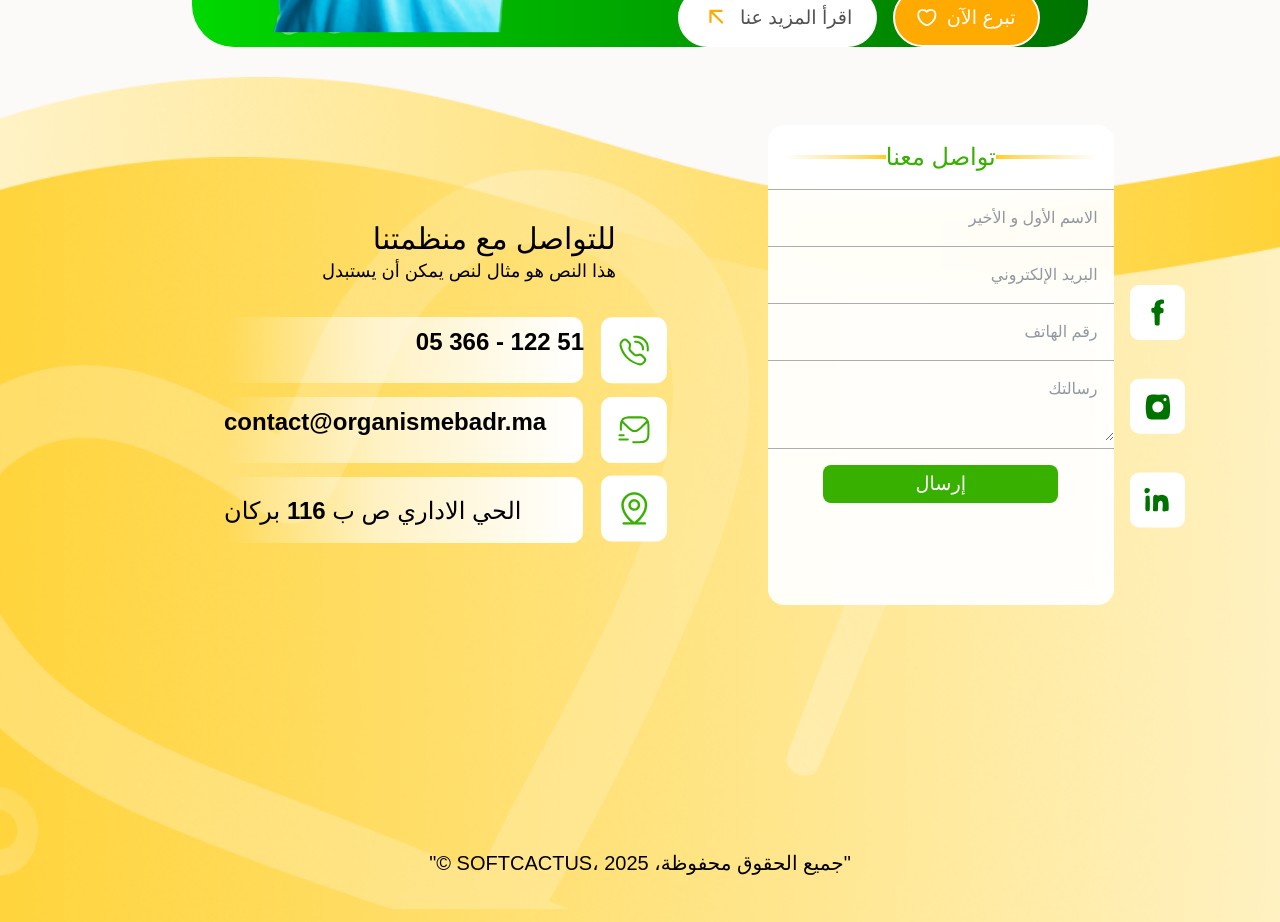
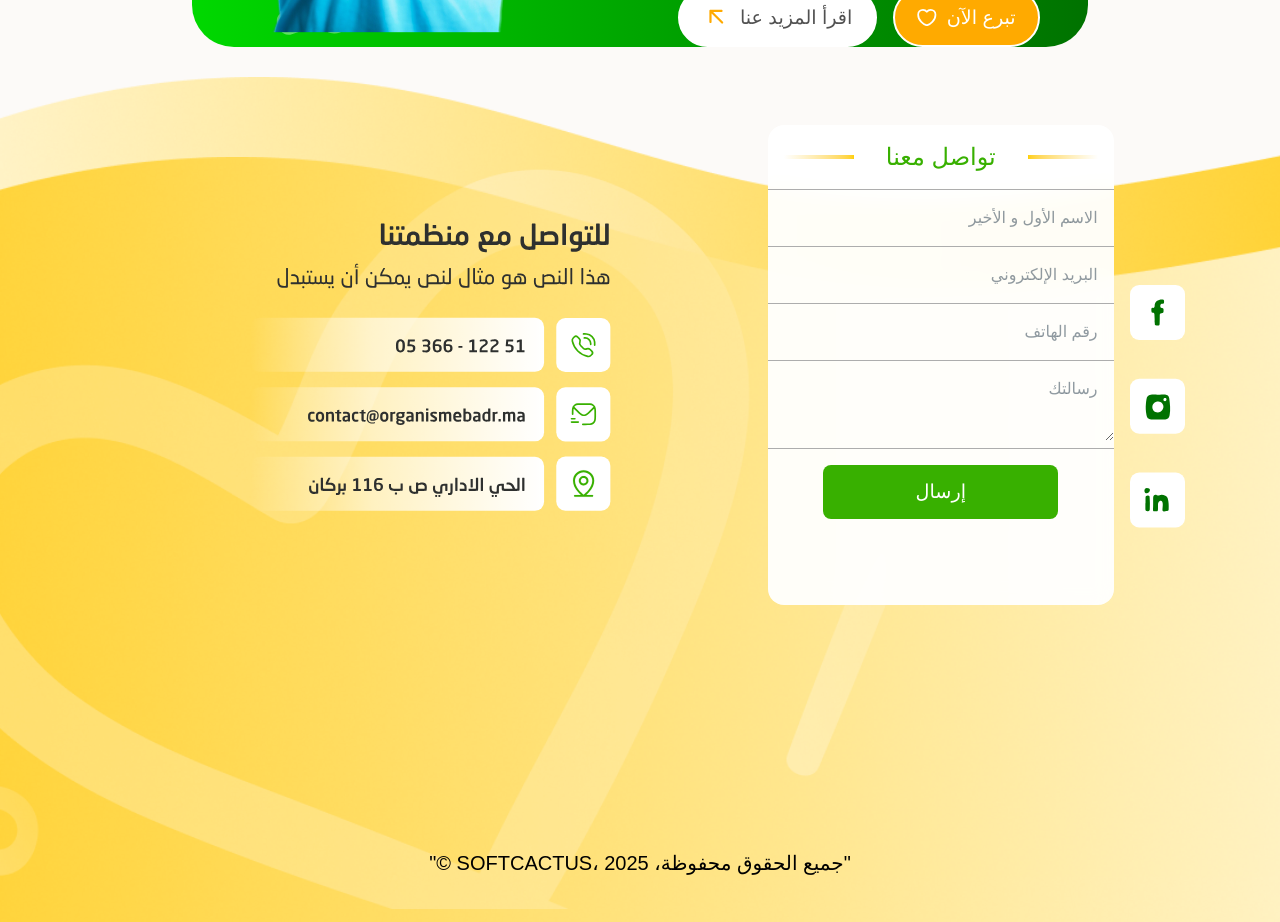
Before and after one commit to SOFT-CACTUS-INTERN/organisme-badr-web, a React (Vite) app in the folder FrontEnd/: page / in a window 1280 px wide. Shown: the part 5040-5962 px from the top of the page. Built offline with nearby package versions, Linux system fonts and the light colour scheme; a web font is replaced by a local one.

Commit message:
modification general ikram

```diff
--- a/FrontEnd/src/Components/Footer.jsx
+++ b/FrontEnd/src/Components/Footer.jsx
@@ -79,83 +79,21 @@ function Footer() {
           {/* Desktop Layout */}
           <div className='hidden lg:flex lg:w-[90%] lg:left-[10%] lg:relative lg:min-h-screen'>
             {/* Contact Info Section */}
-            <div className='w-[50%] z-10' style={{ marginTop: '4rem', padding: '2rem' }}>
-              <div className="title01 text-right !text-black" style={{ marginRight: '7.5rem', marginBottom: '-4rem' }}>
-                <h2 className='font-bold text-3xl mb-2 !text-black'>للتواصل مع منظمتنا</h2>
-                <p className='text-lg !text-black'>هذا النص هو مثال لنص يمكن أن يستبدل</p>
-              </div>
+            <div className='iconsFotter w-[50%] z-10' style={{ marginTop: '4rem', padding: '2rem' }}>
+                      <img src={footer} className='iconsnFotter'/>
 
-              <div className='iconsForm02 flex '>
-                {/* Left Icons */}
-                <div className='lg:w-[20%] lg:translate-x-90 ' style={{ marginTop: '0rem' }}>
-                  <img src={icon5} alt="icon5" className="" style={{ marginTop: '80px', padding: '1rem' }} />
-                  <img src={icon6} alt="icon6" className="" style={{ marginTop: '-20px', padding: '1rem' }} />
-                  <img src={icon7} alt="icon7" className="" style={{ marginTop: '-20px', padding: '1rem' }} />
-                </div>
-
-                {/* Contact Details */}
-                <div className='absolute flex flex-col bg-amber-900'>
-                  <div className='absolute top-64'>
-                    <svg width="360" height="67" viewBox="0 0 360 67" fill="none" xmlns="http://www.w3.org/2000/svg">
-                      <rect x="359.011" y="66.0898" width="358.286" height="66" rx="11.1615" transform="rotate(-180 359.011 66.0898)" fill="url(#paint0_linear_341_639)" />
-                      <defs>
-                        <linearGradient id="paint0_linear_341_639" x1="359.011" y1="99.0898" x2="717.297" y2="99.0898" gradientUnits="userSpaceOnUse">
-                          <stop stopColor="white" />
-                          <stop offset="0.58555" stopColor="white" stopOpacity="0.598321" />
-                          <stop offset="1" stopColor="white" stopOpacity="0" />
-                        </linearGradient>
-                      </defs>
-                    </svg>
-                    <span className="absolute inset-0 flex items-center ml-12 text-black font-semibold text-2xl">
-                      الحي الاداري ص ب 116 بركان
-                    </span>
-                  </div>
-
-                  <div className='absolute z-0 w-1/4 h-[50.04px] top-44 -ml-44'>
-                    <svg width="360" height="67" viewBox="0 0 360 67" fill="none" xmlns="http://www.w3.org/2000/svg">
-                      <rect x="359.011" y="66.0898" width="358.286" height="66" rx="11.1615" transform="rotate(-180 359.011 66.0898)" fill="url(#paint0_linear_341_639)" />
-                      <defs>
-                        <linearGradient id="paint0_linear_341_639" x1="359.011" y1="99.0898" x2="717.297" y2="99.0898" gradientUnits="userSpaceOnUse">
-                          <stop stopColor="white" />
-                          <stop offset="0.58555" stopColor="white" stopOpacity="0.598321" />
-                          <stop offset="1" stopColor="white" stopOpacity="0" />
-                        </linearGradient>
-                      </defs>
-                    </svg>
-                    <span className="absolute inset-0 flex items-center ml-7 text-black font-semibold text-2xl">
-                      contact@organismebadr.ma
-                    </span>
-                  </div>
-
-                  <div className='absolute z-0 h-[50.04px] top-24 -ml-44'>
-                    <svg width="360" height="67" viewBox="0 0 360 67" fill="none" xmlns="http://www.w3.org/2000/svg">
-                      <rect x="359.011" y="66.0898" width="358.286" height="66" rx="11.1615" transform="rotate(-180 359.011 66.0898)" fill="url(#paint0_linear_341_639)" />
-                      <defs>
-                        <linearGradient id="paint0_linear_341_639" x1="359.011" y1="99.0898" x2="717.297" y2="99.0898" gradientUnits="userSpaceOnUse">
-                          <stop stopColor="white" />
-                          <stop offset="0.58555" stopColor="white" stopOpacity="0.598321" />
-                          <stop offset="1" stopColor="white" stopOpacity="0" />
-                        </linearGradient>
-                      </defs>
-                    </svg>
-                    <span className="absolute inset-0 flex items-center justify-end mr-6 text-black font-semibold text-2xl">
-                      05 366 - 122 51
-                    </span>
-                  </div>
-                </div>
-              </div>
             </div>
 
             {/* Contact Form */}
             <form className="contact-form   w-[70%] sm:w-[30%] lg:w-[30%] bg-white h-120 rounded-2xl p-6 sm:p-10 2xl:h-[50vh] 2xl:w-[25%]">
-              <div className="flex items-center justify-center w-full" style={{ padding: '1rem' }}>
+              <div className="flex items-center justify-center w-full gap-8" style={{ padding: '1rem' }}>
                 <div className="flex-1 h-1 bg-gradient-to-r from-white to-[#FFD000] mx-4"></div>
-                <h2 className="font-bold text-2xl text-[#38B000] whitespace-nowrap">تواصل معنا</h2>
+                <h2 className="font-bold text-2xl text-[#38B000] whitespace-nowrap 2xl:font-bold 2xl:text-3xl">تواصل معنا</h2>
                 <div className="flex-1 h-1 bg-gradient-to-r from-[#FFD000] to-white mx-4"></div>
               </div>
 
               <div className='w-full h-px bg-[#ADADAD] mt-4'></div>
-<div className='tvForm'>
+             <div className='tvForm'>
 
               <input type="text" placeholder="الاسم الأول و الأخير" value={form.name}
               onChange={e => setForm({ ...form, name: e.target.value })} className="w-full mr-16 text-right p-2 mb-1 border-none outline-none focus:border-none focus:outline-none " style={{ padding: '1rem' }} />
@@ -174,7 +112,7 @@ function Footer() {
               <div className='w-full h-px bg-[#ADADAD]'></div>
 
               <div className='flex justify-center items-center' style={{ padding: '1rem' }}>
-                <button type="submit" className="buttonFooter w-3/4 !bg-[#38B000] text-white  flex justify-center " style={{ padding: '0.5rem' }}>
+                <button type="submit" className="buttonFooter w-3/4 !bg-[#38B000] text-white  flex justify-center " style={{ padding: '1rem' }}>
                   إرسال
                 </button>
               </div>
@@ -276,17 +214,18 @@ function Footer() {
           </div>
         </div>
         {/* Copyright */}
-        <div className='phrase   absolute w-full mt-8 lg:absolute lg:mt-0 flex items-end justify-center' >
+        <div className='phrase01   absolute w-full mt-8 lg:absolute lg:mt-0 flex items-end justify-center' >
           <a
   href="https://softcactus.ma/"
   target="_blank"
   rel="noopener noreferrer"
-  className="text-sm sm:text-xl flex justify-center !text-black !lg:text-black 2xl:text-5xl" style={{marginTop:'-4rem'}}
+  className="text-sm sm:text-xl flex justify-center !text-black !lg:text-black 2xl:text-3xl 2xl:font-light" style={{marginTop:'-4rem'}}
 >
   "© SOFTCACTUS، جميع الحقوق محفوظة، 2025"
 </a>
 
         </div>
+
       </div>
     </footer>
   )
--- a/FrontEnd/src/assets/styles/footer.css
+++ b/FrontEnd/src/assets/styles/footer.css
@@ -56,7 +56,7 @@
 
    }
 
-   .phrase {
+   .phrase01 {
      bottom: -15vh;
      display: flex;
      /* background-color: aqua; */
@@ -89,11 +89,25 @@
 
  }
  /* @media (max-width:375px){
-    .phrase {
+    .phrase01 {
      bottom: -50vh;
    }
  } */
   @media (min-width:2560px) {
+    .iconsFotter{
+      scale: 1.5;
+      /* background-color: aqua; */
+      height: 25vh;
+
+
+}
+.iconsnFotter{
+/* background-color: red; */
+      scale: 1.15;
+
+margin-left: 25vh;
+margin-top: 10vh;
+}
     .tvForm{
       /* background-color: red; */
       padding-bottom: 5vh;
@@ -117,19 +131,20 @@
       margin-left: 43vh;
       /* background-color: aqua; */
     }
-    .phrase{
+    .phrase01{
       /* background-color: red; */
       margin-top: -30vh;
-      font-size: medium;
-      font-weight:normal ;
+
+      font-weight: normal;
+     /* scale: 1.75; */
     }
 
-  .fotter {
+.fotter {
+  height: 50vh;
   /* background-color: aqua; */
-  clip-path: inset(0 0 10rem 0);
+  /* clip-path: inset(0 0 10rem 0); */
   overflow: hidden;
-
-
+  /* transform: translateY(50vh); */
 }
 
 
--- a/FrontEnd/src/assets/styles/local.css
+++ b/FrontEnd/src/assets/styles/local.css
@@ -6,7 +6,7 @@
   width: 80%;
   display: flex;
   justify-content: center;
-  left: 10%;
+  left: 8%;
 }
 .grandeSection{
 /* background-color: red; */
@@ -96,7 +96,7 @@ width: 100%;
 
   }
 }
-@media (min-width:2560px){
+@media (min-width:2560px) and (min-height:1440px){
    .localSection {
     /* background-color: aqua; */
     width: 80%;
@@ -141,7 +141,7 @@ width: 100%;
     /* margin-right: 8px; */
     /* background-color: aqua; */
     width: 100%;
-    translate:27vh;
+    translate:20vh;
 
   }
 
@@ -175,6 +175,7 @@ width: 100%;
 
   .phrase {
     width: 100%;
+    top: -18vh;
     /* right: 6px; */
     left: -4vh;
 
--- a/FrontEnd/src/assets/styles/nous.css
+++ b/FrontEnd/src/assets/styles/nous.css
@@ -1,4 +1,8 @@
-@media (max-width:468px){
+ .fleche03{
+        /* background-color: red; */
+        margin-top: 1.5vh;
+    }
+    @media (max-width:468px){
     .nous-section{
         /* background-color: red; */
         margin-bottom: -35vh;
@@ -30,6 +34,11 @@
 
 
     }
+    .fleche03{
+        /* background-color: red; */
+        margin-top: 0.75vh;
+        scale: 1.25;
+    }
     .images{
         /* background-color: red;    */
         /* width: 90%; */
@@ -39,13 +48,21 @@
     .numero{
         /* background-color: blue; */
         /* left: 118vh; */
+        top: 6vh;
+        /* left: 80vh; */
     }
     .nous-card{
         /* background-color: blue; */
         width: 70%;
+        /* padding: 10vh; */
         left: 10vh;
     }
     .par01{
         font-size:x-large ;
+        padding: 2rem;
+    }
+    .titre03{
+        font-weight: bold;
+        font-size: xx-large;
     }
 }
--- a/FrontEnd/src/assets/styles/presedent.css
+++ b/FrontEnd/src/assets/styles/presedent.css
@@ -3,6 +3,10 @@
   border-image-source: linear-gradient(180deg, rgba(255, 183, 0, 0) 26.92%, #FFB700 100%);
   border-image-slice: 1;
 }
+ .titrePresedant{
+    display: flex;
+    justify-content: center;
+  }
 @media (max-width:468px){
   .presedant{
     width: 100%;
@@ -57,7 +61,7 @@
     margin-bottom: 10px;
   }
 }
-@media (min-width:2560px){
+@media (min-width:2560px)  {
   .presedant{
     width: 90%;
     display: flex;
@@ -67,10 +71,16 @@
     padding-left: 2rem;
     padding-right: 2rem;
     justify-content: center;
+    margin-top: -10vh;
+  }
+  .ligneJaune{
+    /* background-color: red; */
+    /* width: 10%; */
   }
   .image{
     display: flex;
     justify-content: center;
+    margin-left: 25vh;
   }
   .contenu1{
     /* background-color: red; */
@@ -135,4 +145,8 @@
     /* position: absolute; */
 
   }
+  .titrePresedant{
+    display: flex;
+    justify-content: center;
+  }
 }
--- a/FrontEnd/src/assets/styles/who.css
+++ b/FrontEnd/src/assets/styles/who.css
@@ -231,7 +231,7 @@
         width: 90%;
         font-size: xx-large;
         margin-left: 5%;
-        margin-top: 5%;
+        margin-top: 3%;
 
     }
 
@@ -253,12 +253,22 @@
      .buttonWho button {
         /* background-color: red; */
         width: 100%;
-      height: 5vh;
-        margin-left: 20%;
+      /* height: 5vh; */
+        margin-left: 13%;
+        scale: 1.75;
         /* margin-top: 5%; */
      }
     .photoWho{
         /* background-color: aqua; */
         width: 70%;
+        margin-left: 15vh;
     }
+    .test{
+        /* background-color: aqua; */
+        scale: 1.2;
+        margin-left: -12%;
+        margin-top: 3vh;
+    }
+
+
 }
```
Also changed, not shown: FrontEnd/src/Components/Nous.jsx (+6 -6 lines), FrontEnd/src/Components/Presedent.jsx (+12 -8 lines).
